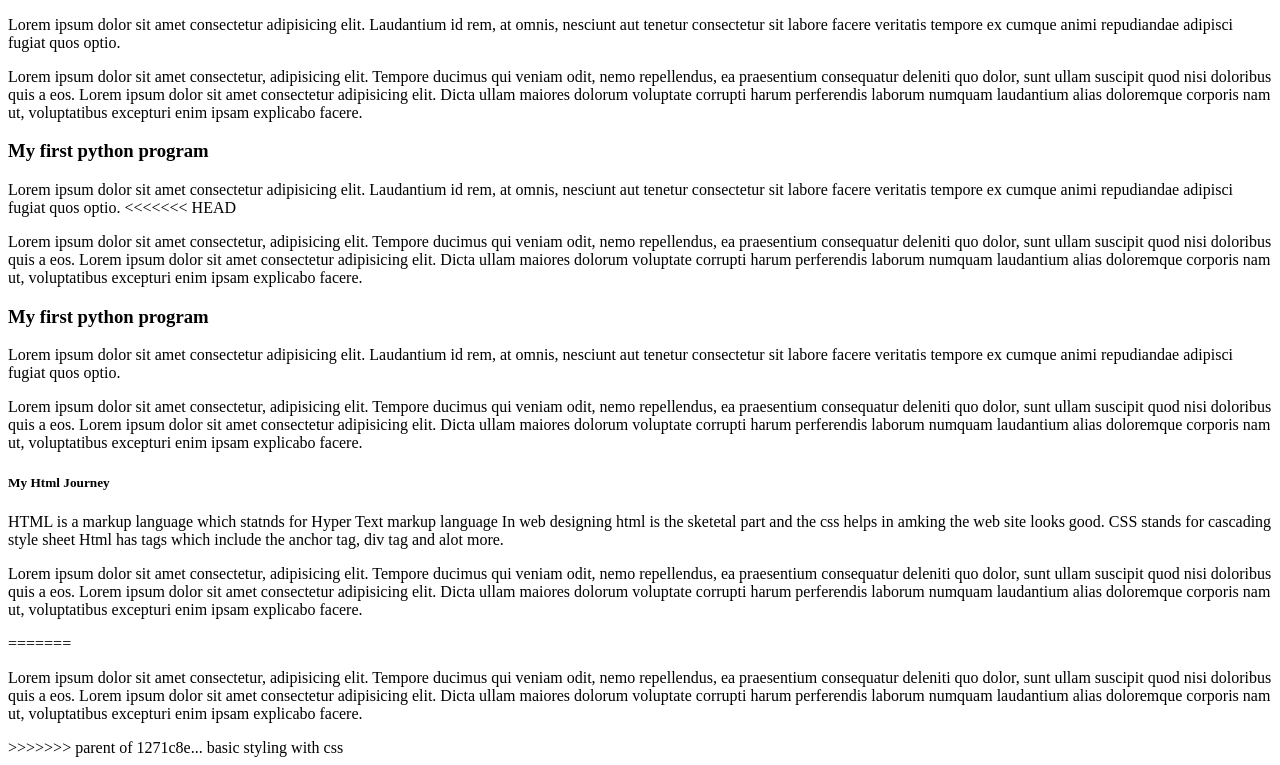
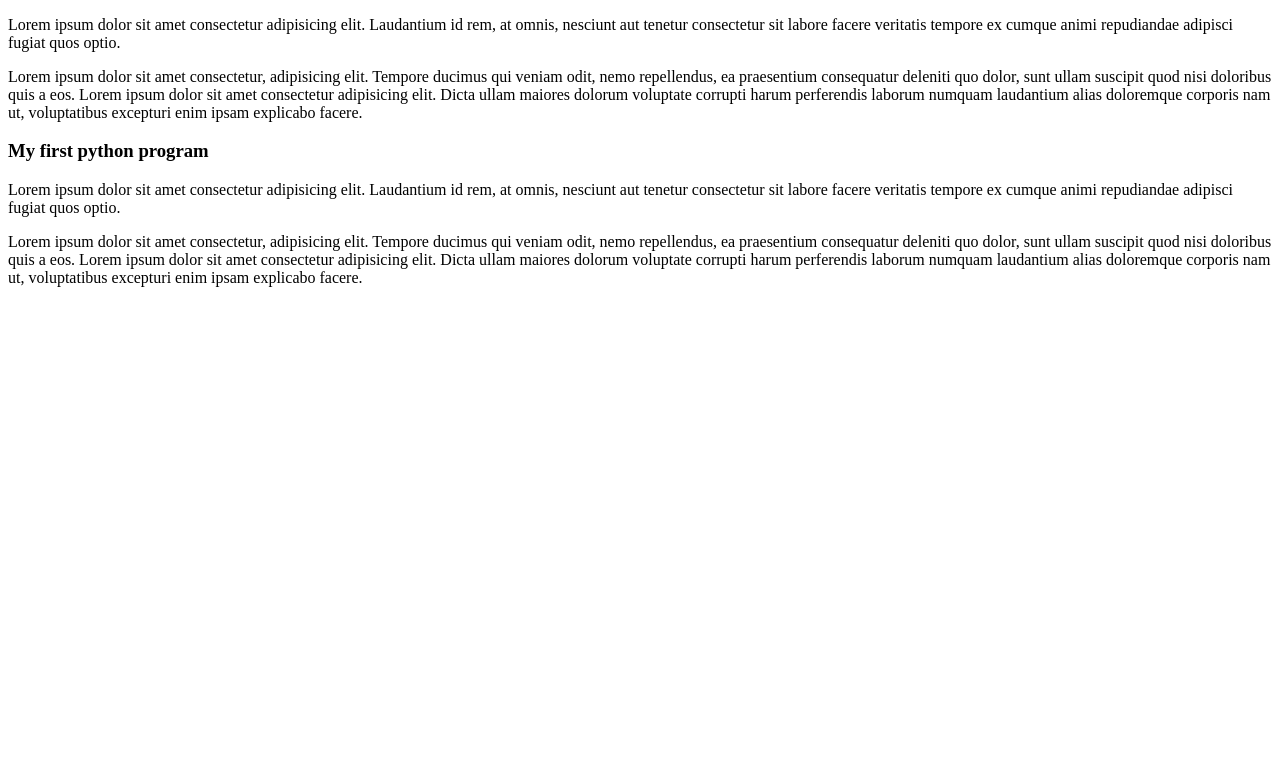
Before and after one commit to Providence-Design/Providence-Design.github.io, a plain HTML site: page index.html in a window 1280 px wide. Shown: the part 105-870 px from the top of the page. After the commit the page ends 800 px from the top, so only its background shows below. Drawn offline with Linux system fonts and the light colour scheme.

Commit message:
revert working

```diff
--- a/index.html
+++ b/index.html
@@ -32,65 +32,6 @@
                 Lorem ipsum dolor sit amet consectetur adipisicing elit. Laudantium id rem, at omnis, nesciunt aut
                 tenetur consectetur sit labore facere veritatis tempore ex cumque animi repudiandae adipisci fugiat quos
                 optio.
-
-<<<<<<< HEAD
-                </p>
-                <p>Lorem ipsum dolor sit amet consectetur, adipisicing elit. Tempore ducimus qui veniam odit, nemo
-                    repellendus, ea praesentium consequatur deleniti quo dolor, sunt ullam suscipit quod nisi doloribus
-                    quis
-                    a eos.
-                    Lorem ipsum dolor sit amet consectetur adipisicing elit. Dicta ullam maiores dolorum voluptate
-                    corrupti
-                    harum perferendis laborum numquam laudantium alias doloremque corporis nam ut, voluptatibus
-                    excepturi
-                    enim ipsam explicabo facere.
-                </p>
-            </article>
-            <article>
-                <h3>My first python program</h3>
-                <p>
-                    Lorem ipsum dolor sit amet consectetur adipisicing elit. Laudantium id rem, at omnis, nesciunt aut
-                    tenetur consectetur sit labore facere veritatis tempore ex cumque animi repudiandae adipisci fugiat
-                    quos
-                    optio.
-
-                </p>
-                <p>Lorem ipsum dolor sit amet consectetur, adipisicing elit. Tempore ducimus qui veniam odit, nemo
-                    repellendus, ea praesentium consequatur deleniti quo dolor, sunt ullam suscipit quod nisi doloribus
-                    quis
-                    a eos.
-                    Lorem ipsum dolor sit amet consectetur adipisicing elit. Dicta ullam maiores dolorum voluptate
-                    corrupti
-                    harum perferendis laborum numquam laudantium alias doloremque corporis nam ut, voluptatibus
-                    excepturi
-                    enim ipsam explicabo facere.
-                </p>
-            </article>
-            <article>
-                <h5>My Html Journey</h5>
-                <p>
-                    HTML is a markup language which statnds for Hyper Text markup language
-                    In web designing html is the sketetal part and the css helps in amking the web site looks good.
-                    CSS
-                    stands for cascading style sheet
-                    Html has tags which include the anchor tag, div tag and alot more.
-
-                </p>
-                <p>Lorem ipsum dolor sit amet consectetur, adipisicing elit. Tempore ducimus qui veniam odit, nemo
-                    repellendus, ea praesentium consequatur deleniti quo dolor, sunt ullam suscipit quod nisi
-                    doloribus
-                    quis
-                    a eos.
-                    Lorem ipsum dolor sit amet consectetur adipisicing elit. Dicta ullam maiores dolorum voluptate
-                    corrupti
-                    harum perferendis laborum numquam laudantium alias doloremque corporis nam ut, voluptatibus
-                    excepturi
-                    enim ipsam explicabo facere.
-                </p>
-            </article>
-
-        </main>
-=======
             </p>
             <p>Lorem ipsum dolor sit amet consectetur, adipisicing elit. Tempore ducimus qui veniam odit, nemo
                 repellendus, ea praesentium consequatur deleniti quo dolor, sunt ullam suscipit quod nisi doloribus quis
@@ -100,7 +41,6 @@
                 enim ipsam explicabo facere.
             </p>
         </article>
->>>>>>> parent of 1271c8e... basic styling with css
     </body>
 
 </html>
```
